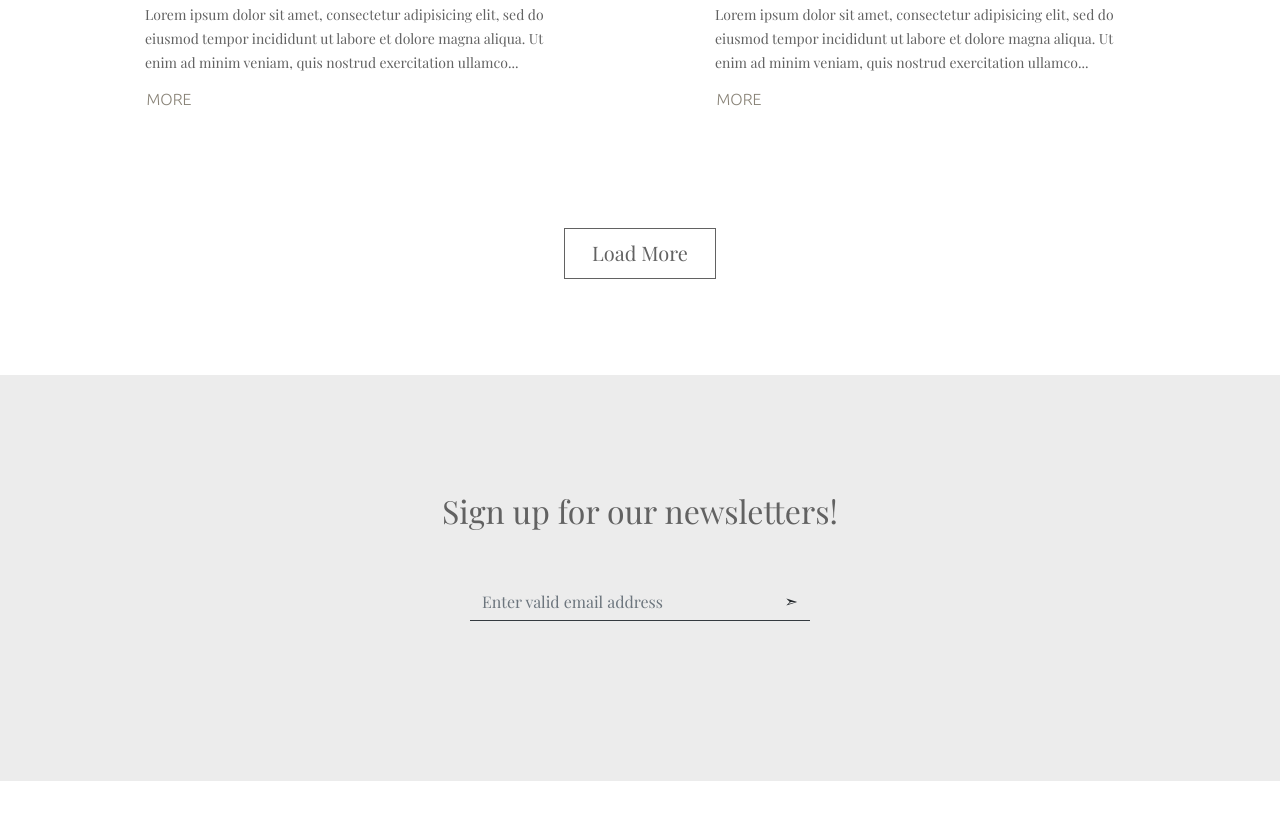
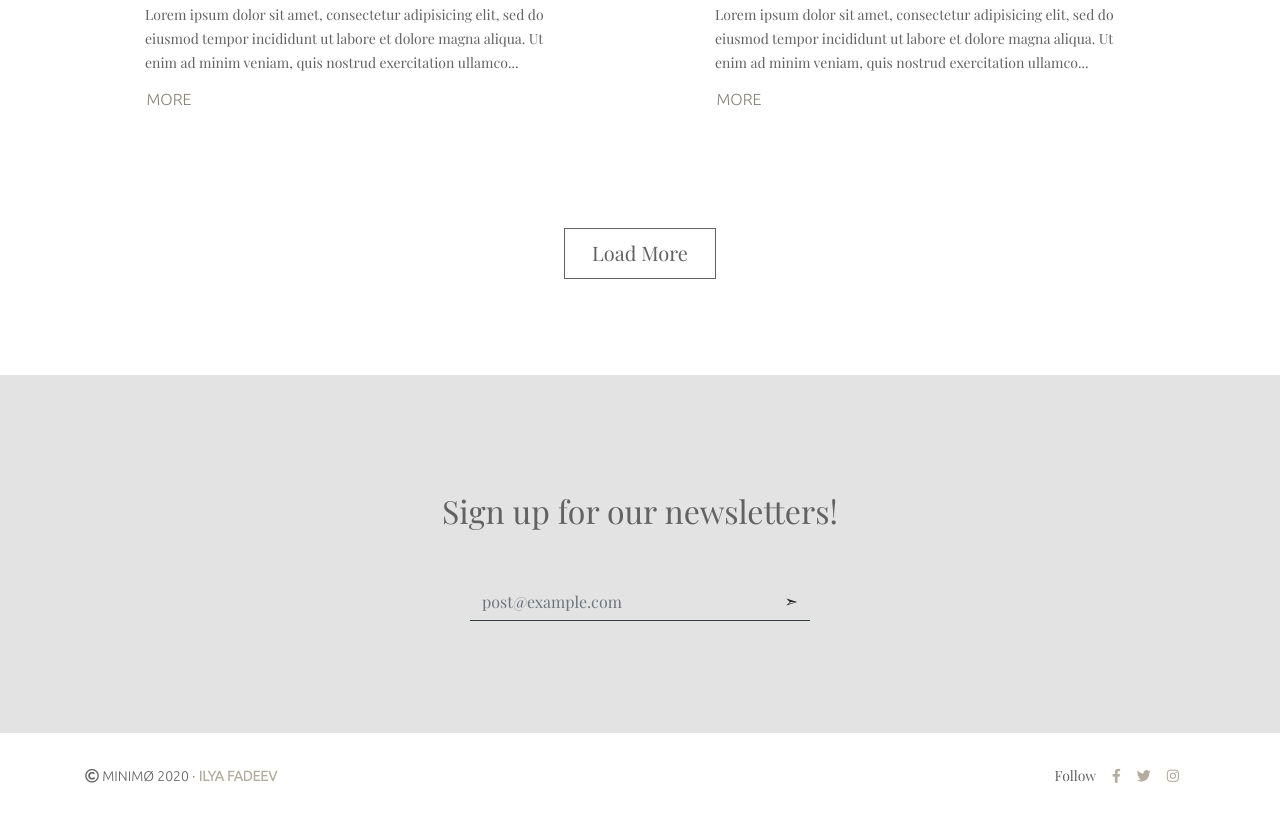
Before and after one commit to ilya-artdesigner/bootstrap, a plain HTML site: page index.html in a window 1280 px wide. Shown: the part 2873-3692 px from the top of the page. Before the commit the page ends 3654 px from the top, so only its background shows below. Drawn offline with nearby package versions, Linux system fonts and the light colour scheme.

Commit message:
fix adaptive + change load posts img

```diff
--- a/css/style.css
+++ b/css/style.css
@@ -35,6 +35,12 @@ header .navbar-brand {
     margin-left: 3rem;
 }
 
+@media screen and (max-width: 780px) {
+    .navbar-nav .nav-item{
+        margin-left: 0;
+    }
+}
+
 .navbar-nav .nav-item a::after, .link_message::after {
     content: '';
     display: block;
@@ -61,8 +67,14 @@ header {
 .carousel-item img {
     max-width: 1110px;
     height: 80vh;
-    /* min-height: 42vh; */
     object-fit: cover;
+}
+
+@media screen and (max-width: 576px) {
+
+    .carousel-item img {
+        height: 50vh;
+    }
 }
 
 .slider_img {
@@ -89,7 +101,7 @@ a.link_sm {
     text-align: center;
 }
 
-a.link_message, .post_category a {
+a.link_message, .post_category a, .author a {
     text-decoration-line: none;
 }
 
@@ -141,6 +153,7 @@ a.link_message, .post_category a {
     width: auto;
     max-height: 280px;
     object-fit: cover;
+    border-radius: 0;
 }
 
 .card {
@@ -182,12 +195,12 @@ a.link_message, .post_category a {
 }
 
 .subscr {
-    background-color: #ececec;
-    padding-bottom: 10rem;
+    background-color: #e3e3e3;
+    padding: 7rem 0;
 }
 
 .subscr_form > label {
-    margin: 7rem auto 3rem;
+    margin-bottom: 3rem;
 }
 
 .form-control, .subscr_form .btn, .form-control:focus {
@@ -196,4 +209,38 @@ a.link_message, .post_category a {
     border-radius: 0;
     background-color: transparent;
     box-shadow: none;
+    color: #222222;
 }
+
+.copyright {
+    padding: 2rem 0;
+}
+
+@media screen and (max-width: 576px) {
+        .copyright {
+            padding: 2rem 0 0.5rem;
+        }
+
+        .carousel-item img {
+            height: 50vh;
+        }
+}
+
+.copyright .author {
+    font-weight: 700;
+}
+
+.copyright span {
+    text-transform: uppercase;
+    font-family: 'Ubuntu', sans-serif;
+    font-weight: 400;
+}
+
+.socials li{
+    list-style-type: none;
+    margin-right: 1rem;
+}
+.socials ul {
+    margin-top: 1rem;
+    margin-left: -1.5rem;
+}
--- a/index.html
+++ b/index.html
@@ -5,13 +5,14 @@
     <meta name="viewport" content="width=device-width, initial-scale=1.0">
     <link rel="stylesheet" href="https://stackpath.bootstrapcdn.com/bootstrap/4.5.0/css/bootstrap.min.css">
     <link href="https://fonts.googleapis.com/css2?family=Inconsolata&family=Playfair+Display&family=Ubuntu:wght@300&display=swap" rel="stylesheet">
+    <link rel="stylesheet" href="https://use.fontawesome.com/releases/v5.14.0/css/all.css">
     <link rel="stylesheet" href="./css/style.css">
     <title>Bootstrap App</title>
 </head>
 <body>
     <header>
         <div class="container">
-            <nav class="navbar navbar-expand-sm navbar-light bg-light">
+            <nav class="navbar navbar-expand-md navbar-light bg-light">
                 <a class="navbar-brand" href="#">
                     Minim&#216;
                 </a>
@@ -162,7 +163,7 @@
                         </div>
                     </div>
                     <div class="col d-flex justify-content-center after_posts">
-                        <button type="button" href="#" class="btn btn-outline-secondary btn-lg d-flex align-items-center load_more">
+                        <button type="button" class="btn btn-outline-secondary btn-lg d-flex align-items-center load_more">
                             <span class="spinner-border spinner-border-sm loader" role="status" aria-hidden="true"></span>
                             <i>Load More</i>
                         </button>
@@ -174,10 +175,10 @@
             <div class="container">
                 <div class="row">
                     <div class="col">
-                        <form action="" class="subscr_form">
+                        <form class="subscr_form" action="">
                             <label class="post_title text-center">Sign up for our newsletters!</label>
                             <div class="col-lg-4 offset-lg-4 col-md-6 offset-md-3 d-flex">
-                                <input type="email" name ="email" class="form-control" placeholder="Enter valid email address" required>
+                                <input type="email" name ="email" class="form-control" placeholder="post@example.com" required>
                                 <button class="btn" type="submit">&#10147;</button>
                             </div>
                         </form>
@@ -185,6 +186,30 @@
                 </div>
             </div>
         </article>
+        <footer>
+            <div class="container">
+                <div class="row">
+                    <div class="col d-sm-flex justify-content-between">
+                        <section class="copyright">
+                            <span>
+                                <i class="far fa-copyright"></i>&#32;
+                                <span class="brand_name">Minim&#216;&#32;2020</span>
+                                &#32;&#183;&#32;
+                                <span class="author"><a href="https://github.com/ilya-artdesigner">Ilya Fadeev</a></span>
+                            </span>
+                        </section>
+                        <section class="socials d-flex align-items-center">
+                            <span>Follow</span>
+                            <ul class="d-flex">
+                                <li><a class="soc_link" href=""><i class="fab fa-facebook-f"></i></a></li>
+                                <li><a class="soc_link" href=""><i class="fab fa-twitter"></i></a></li>
+                                <li><a class="soc_link" href=""><i class="fab fa-instagram"></i></a></li>
+                            </ul>
+                        </section>
+                    </div>
+                </div>
+            </div>
+        </footer>
     </main>
 
     <script src="https://code.jquery.com/jquery-3.5.1.min.js"></script>
```
Also changed, not shown: data.html (+2 -2 lines), img/post-alt-1.jpg (added), img/post-alt-2.jpg (added).
